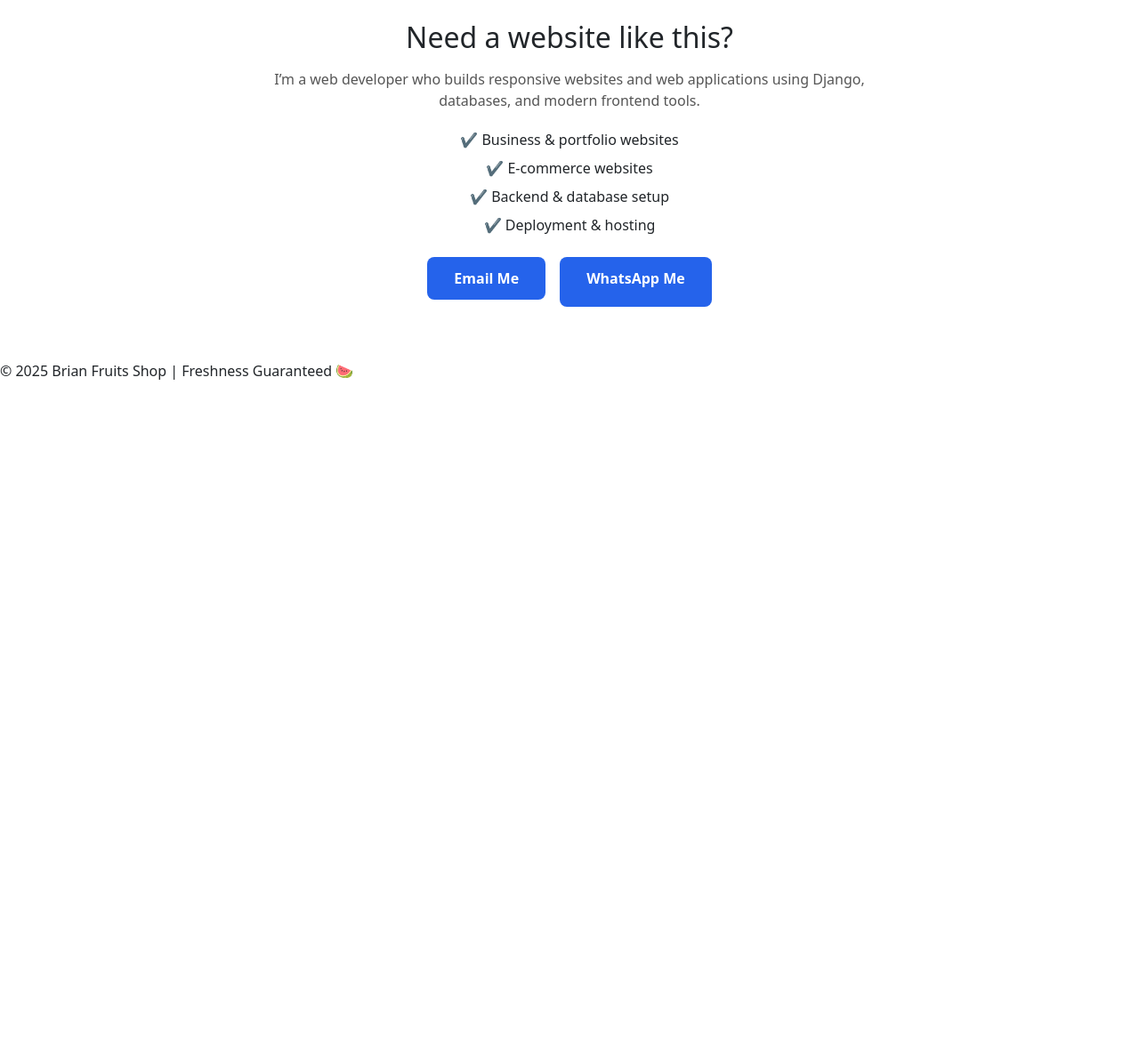
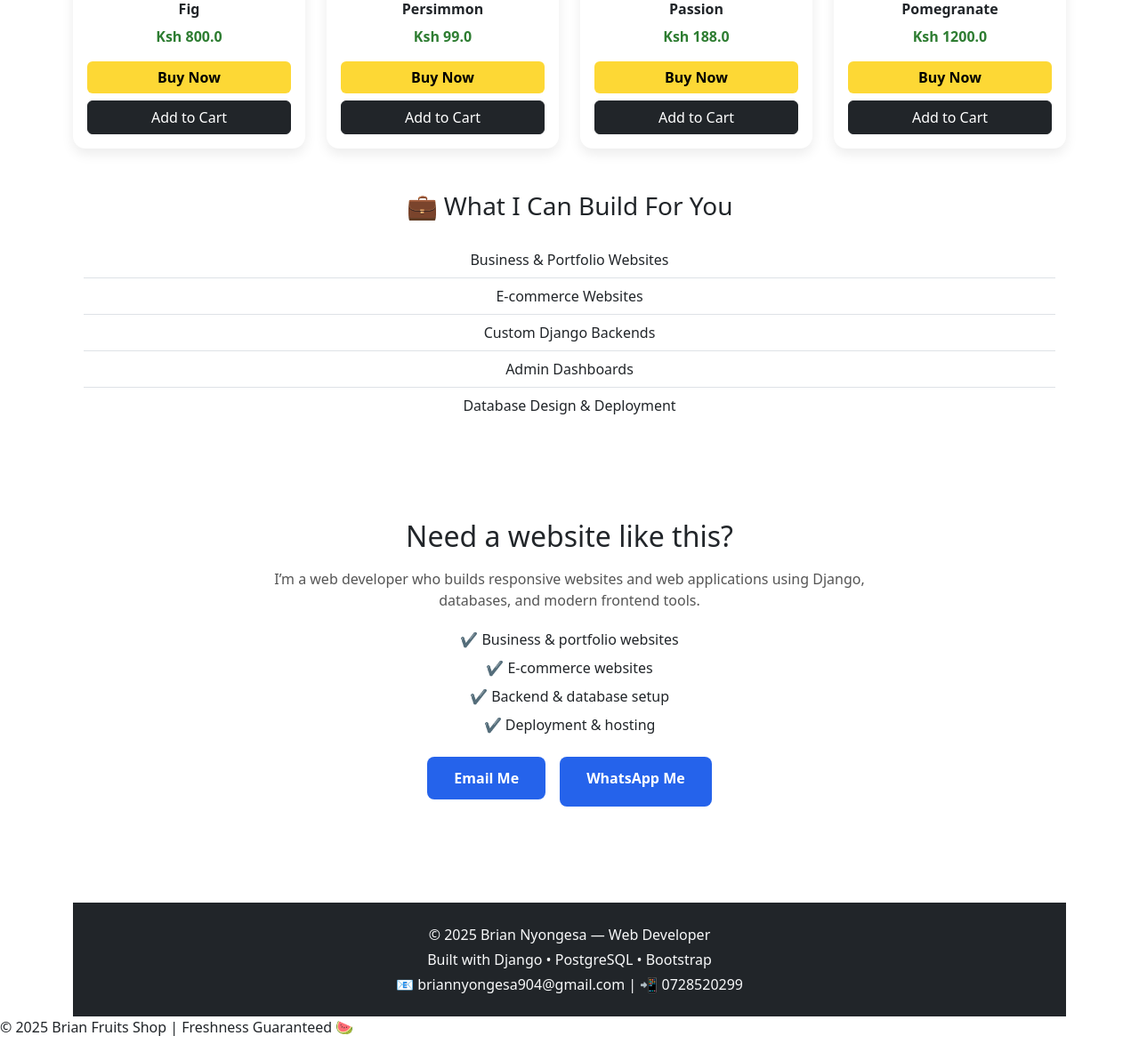
Before and after one commit to briannyongesa904-sys/brian-fruit-shop, a Django app: page / in a window 1280 px wide. Shown: the part 2638-3821 px from the top of the page at 89% size. Before the commit the page ends 3065 px from the top, so only its background shows below. Run offline with Django 5.2, Linux system fonts and the light colour scheme; data comes from the database, SQL or seed files in the repository; both versions use the stored data as it was after the commit; data that the repository does not hold is empty.

Commit message:
Improve homepage: demo badge, tech stack, services and footer

```diff
--- a/products/templates/products/index.html
+++ b/products/templates/products/index.html
@@ -12,6 +12,20 @@
     <p class="demo-note">
         ⚠️ This is a demo e-commerce website built for portfolio purposes.
     </p>
+</section>
+
+<div class="alert alert-info text-center mt-4">
+    🧪 <strong>Demo Project</strong> — This is a portfolio website built with Django & PostgreSQL to showcase my skills.
+</div>
+
+<section class="container my-5">
+    <h3 class="text-center mb-4">🛠️ Technologies Used</h3>
+    <div class="row text-center">
+        <div class="col-md-3 col-6 mb-3">Django</div>
+        <div class="col-md-3 col-6 mb-3">PostgreSQL</div>
+        <div class="col-md-3 col-6 mb-3">HTML • CSS • Bootstrap</div>
+        <div class="col-md-3 col-6 mb-3">Git & GitHub</div>
+    </div>
 </section>
 
 <!-- ================= PRODUCTS SECTION ================= -->
@@ -47,6 +61,17 @@
     {% endfor %}
 </div>
 
+<section class="container my-5">
+    <h3 class="text-center mb-4">💼 What I Can Build For You</h3>
+    <ul class="list-group list-group-flush text-center">
+        <li class="list-group-item">Business & Portfolio Websites</li>
+        <li class="list-group-item">E-commerce Websites</li>
+        <li class="list-group-item">Custom Django Backends</li>
+        <li class="list-group-item">Admin Dashboards</li>
+        <li class="list-group-item">Database Design & Deployment</li>
+    </ul>
+</section>
+
 <!-- ================= HIRE ME SECTION ================= -->
 <section id="hire-me" class="hire-me mt-5">
     <h2 class="text-center mb-3">Need a website like this?</h2>
@@ -71,4 +96,12 @@
     </div>
 </section>
 
+<footer class="bg-dark text-light text-center py-4 mt-5">
+    <p class="mb-1">© 2025 Brian Nyongesa — Web Developer</p>
+    <p class="mb-1">Built with Django • PostgreSQL • Bootstrap</p>
+    <p class="mb-0">
+        📧 briannyongesa904@gmail.com | 📲 0728520299
+    </p>
+</footer>
+
 {% endblock %}
```
Also changed, not shown: db.sqlite3.
